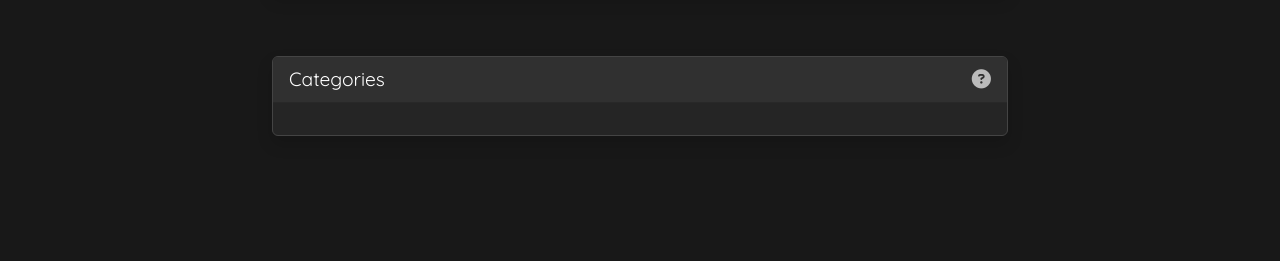
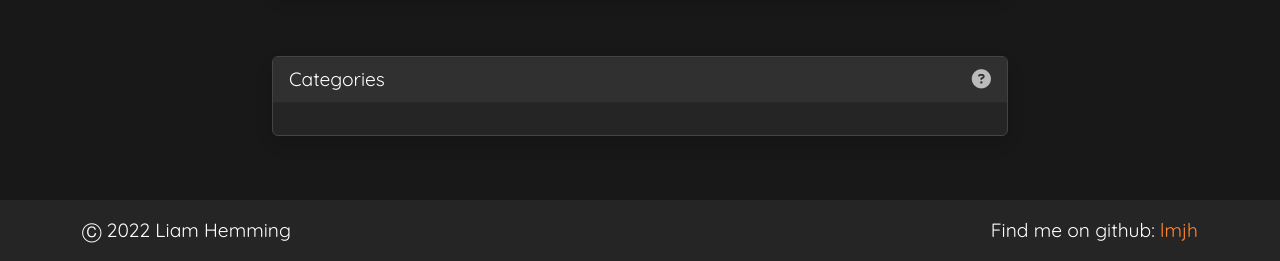
Before and after one commit to lmjh/speedleague, a Flask app: page /admin in a window 1280 px wide. Shown: the part 897-1158 px from the top of the page. Before the commit the page ends 1033 px from the top, so only its background shows below. Run offline with Flask 2, Linux system fonts and the light colour scheme; the visitor is signed in with stand-in values (Sample User, id 1); data that the repository does not hold is empty; some libraries are stand-ins or nearby versions; some web fonts are replaced.

Commit message:
Add page footer

```diff
--- a/app.py
+++ b/app.py
@@ -14,6 +14,7 @@ from flask import (
 from flask_pymongo import PyMongo
 from bson.objectid import ObjectId
 from werkzeug.security import check_password_hash, generate_password_hash
+from datetime import datetime
 
 if os.path.exists("env.py"):
     import env
@@ -69,6 +70,14 @@ def admin_only(f):
         return f(*args, **kwargs)
 
     return decorated_function
+
+
+@app.context_processor
+def inject_now():
+    """
+    Context processor to inject current datetime into template
+    """
+    return {'now': datetime.utcnow()}
 
 
 @app.template_global()
--- a/templates/base.html
+++ b/templates/base.html
@@ -1,5 +1,5 @@
 <!DOCTYPE html>
-<html lang="en">
+<html lang="en" class="h-100">
 <head>
     <meta charset="UTF-8">
     <meta http-equiv="X-UA-Compatible" content="IE=edge">
@@ -13,12 +13,13 @@
     <link rel="shortcut icon" href="{{ url_for('static', filename='images/favicon.ico') }}">
     <title>SpeedLeague - {{ page_title }}</title>
 </head>
-<body>
+<body class="d-flex flex-column h-100">
     {% include 'includes/nav.html' %}
     {% include 'includes/messages.html' %}
     {% if config['DEBUG'] -%}<div class="btn btn-primary" style="position:fixed">DEBUG ENABLED</div>{%- endif -%}
     {% block content %}
     {% endblock %}
+    {% include 'includes/footer.html' %}
     <script src="https://cdn.jsdelivr.net/npm/bootstrap@5.1.3/dist/js/bootstrap.bundle.min.js" integrity="sha384-ka7Sk0Gln4gmtz2MlQnikT1wXgYsOg+OMhuP+IlRH9sENBO0LRn5q+8nbTov4+1p" crossorigin="anonymous"></script>
     {% block scripts %}
     {% endblock %}
--- /dev/null
+++ b/templates/includes/footer.html
@@ -0,0 +1,13 @@
+<footer class="footer mt-auto py-3 bg-dark">
+    <div class="container">
+        <div class="row">
+            <div class="col-sm-6">
+                <!-- add current year copyright -->
+                Ⓒ {{ now.year }} Liam Hemming
+            </div>
+            <div class="col-sm-6 text-sm-end">
+                Find me on github: <a href="https://github.com/lmjh/" target="_blank" rel="nofollow">lmjh</a>
+            </div>
+        </div>
+    </div>
+</footer>
```
